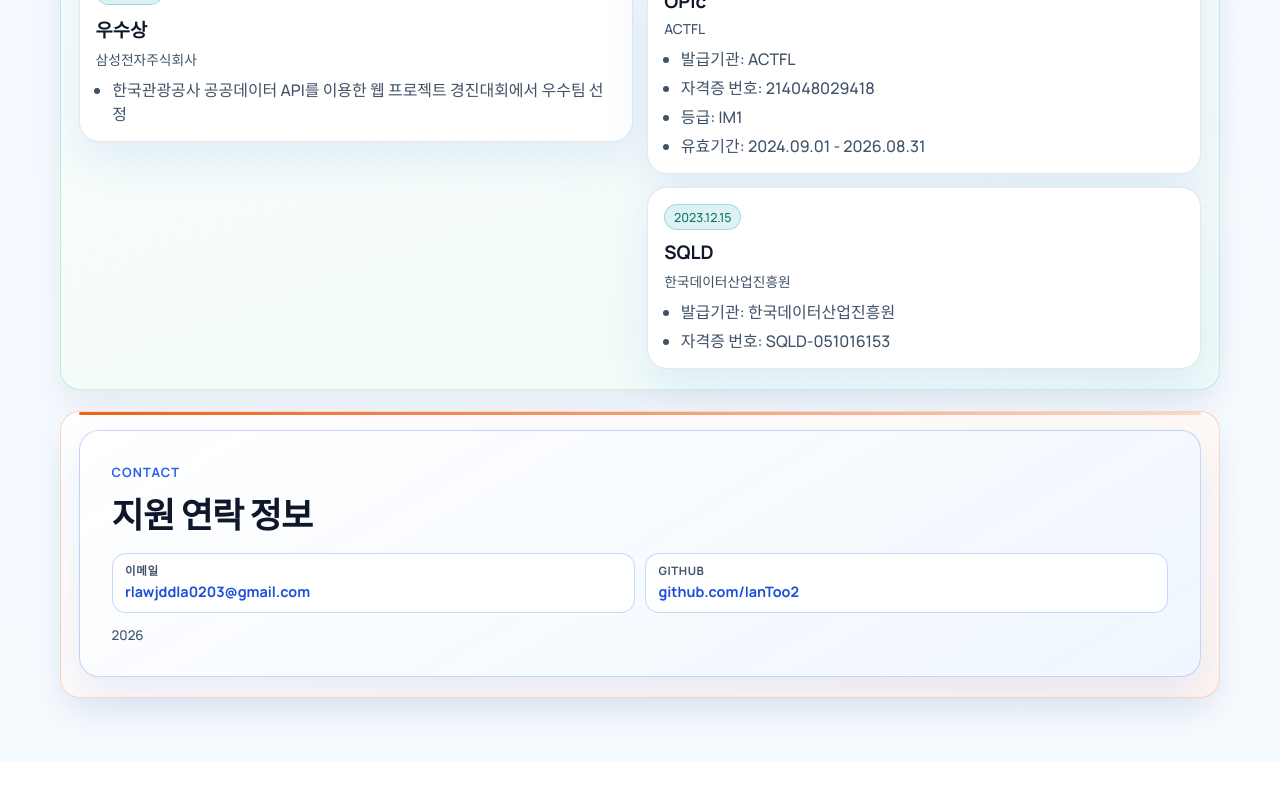
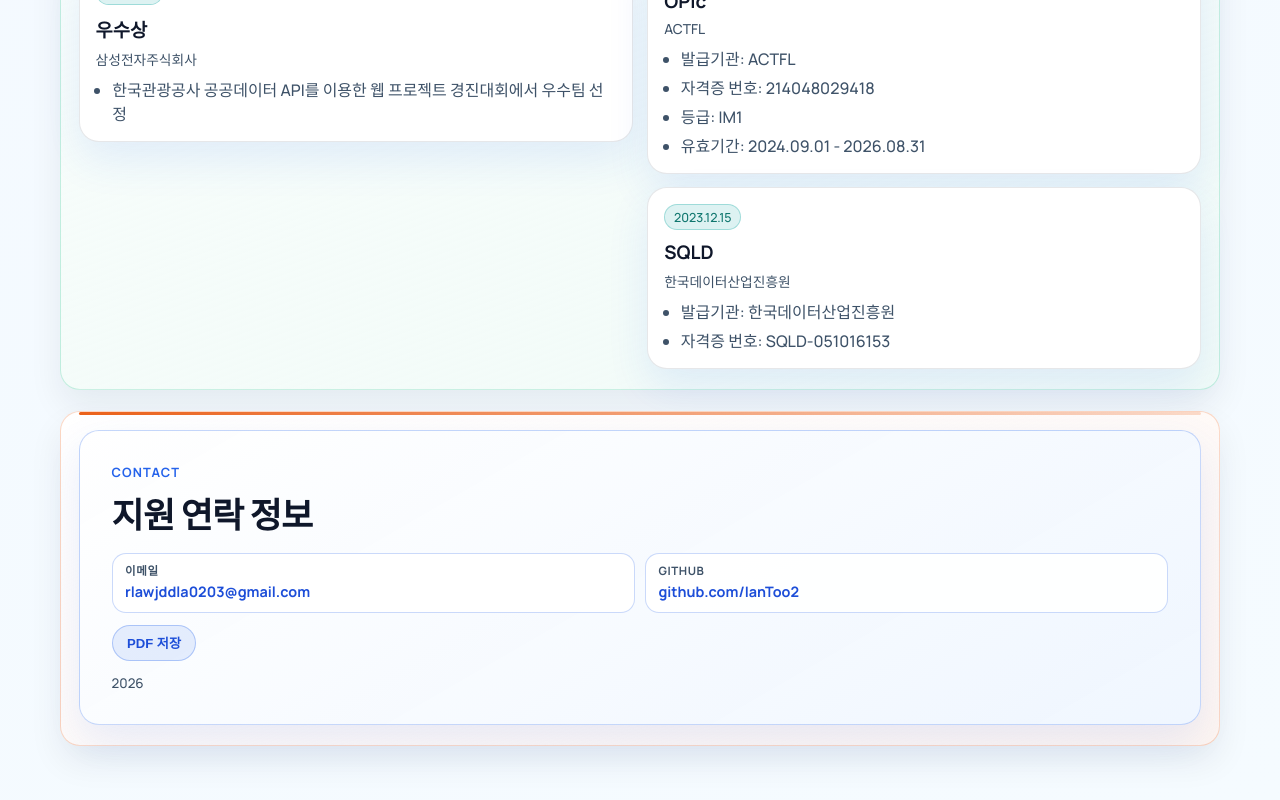
Before and after one commit to IanToo2/portfolio, a React (Vite) app: page / in a window 1280 px wide. Shown: the part 7440-8240 px from the top of the page. Before the commit the page ends 8202 px from the top, so only its background shows below. Built offline with nearby package versions, Linux system fonts and the light colour scheme.

Commit message:
feat: add clean portfolio PDF export

```diff
--- a/package.json
+++ b/package.json
@@ -12,6 +12,8 @@
     "preview": "vite preview"
   },
   "dependencies": {
+    "html2canvas": "^1.4.1",
+    "jspdf": "^2.5.2",
     "react": "^19.1.1",
     "react-dom": "^19.1.1"
   },
--- a/src/App.jsx
+++ b/src/App.jsx
@@ -1,4 +1,4 @@
-import { useMemo, useState } from "react";
+import { useCallback, useMemo, useState } from "react";
 import Icon from "./components/Icon";
 import ContactSection from "./components/sections/ContactSection";
 import ExperienceSection from "./components/sections/ExperienceSection";
@@ -8,6 +8,7 @@ import StackSection from "./components/sections/StackSection";
 import SummarySection from "./components/sections/SummarySection";
 import { TEXT } from "./data/portfolioText";
 import useActiveSection from "./hooks/useActiveSection";
+import usePortfolioPdfExport from "./hooks/usePortfolioPdfExport";
 import usePortfolioViewModel from "./hooks/usePortfolioViewModel";
 import useViewportFlags from "./hooks/useViewportFlags";
 
@@ -46,6 +47,10 @@ export default function App() {
   const { showTopButton, isMobile } = useViewportFlags();
   const sectionIds = useMemo(() => localizedNavItems.map((item) => item.id), [localizedNavItems]);
   const { activeSection, setActiveSection } = useActiveSection(sectionIds);
+  const handlePdfExportError = useCallback(() => {
+    window.alert(t.pdfExportError);
+  }, [t.pdfExportError]);
+  const { isExportingPdf, exportPortfolioPdf } = usePortfolioPdfExport({ onError: handlePdfExportError });
 
   const toggleLang = () => setLang((prev) => (prev === "ko" ? "en" : "ko"));
 
@@ -156,7 +161,13 @@ export default function App() {
           localizedAwards={localizedAwards}
           localizedCertifications={localizedCertifications}
         />
-        <ContactSection t={t} localizedProfile={localizedProfile} year={year} />
+        <ContactSection
+          t={t}
+          localizedProfile={localizedProfile}
+          year={year}
+          onExportPdf={exportPortfolioPdf}
+          isExportingPdf={isExportingPdf}
+        />
       </main>
       <button
         type="button"
--- a/src/components/sections/ContactSection.jsx
+++ b/src/components/sections/ContactSection.jsx
@@ -1,4 +1,4 @@
-export default function ContactSection({ t, localizedProfile, year }) {
+export default function ContactSection({ t, localizedProfile, year, onExportPdf, isExportingPdf }) {
   return (
     <section id="contact" className="section section-contact reveal d6">
       <article className="contact-card panel">
@@ -14,6 +14,11 @@ export default function ContactSection({ t, localizedProfile, year }) {
             <span className="contact-link-value">{localizedProfile.github.replace("https://", "")}</span>
           </a>
         </div>
+        <div className="contact-actions">
+          <button className="contact-pdf-btn" type="button" onClick={onExportPdf} disabled={isExportingPdf}>
+            {isExportingPdf ? t.pdfExportLoading : t.pdfExportLabel}
+          </button>
+        </div>
         <small>{year}</small>
       </article>
     </section>
--- a/src/data/portfolioText.js
+++ b/src/data/portfolioText.js
@@ -39,6 +39,9 @@ export const TEXT = {
     contactMailLabel: "이메일",
     contactCopyLabel: "이메일 복사",
     contactCopiedLabel: "이메일 복사됨",
+    pdfExportLabel: "PDF 저장",
+    pdfExportLoading: "PDF 생성 중...",
+    pdfExportError: "PDF 저장에 실패했습니다. 잠시 후 다시 시도해 주세요.",
     switchLang: "EN",
     skipToMain: "본문으로 이동",
     projectViewLabel: "프로젝트 보기",
@@ -114,6 +117,9 @@ export const TEXT = {
     contactMailLabel: "Email",
     contactCopyLabel: "Copy Email",
     contactCopiedLabel: "Email Copied",
+    pdfExportLabel: "Save as PDF",
+    pdfExportLoading: "Generating PDF...",
+    pdfExportError: "Failed to export PDF. Please try again.",
     switchLang: "KO",
     skipToMain: "Skip to main content",
     projectViewLabel: "Project View",
--- /dev/null
+++ b/src/hooks/usePortfolioPdfExport.js
@@ -0,0 +1,231 @@
+import { useCallback, useState } from "react";
+
+const EXPORT_CLASS = "is-exporting-pdf";
+const TARGET_SELECTOR = "main.container";
+const A4_WIDTH_MM = 210;
+const A4_HEIGHT_MM = 297;
+const PAGE_MARGIN_X_MM = 12;
+const PAGE_MARGIN_Y_MM = 12;
+const CONTENT_WIDTH_MM = A4_WIDTH_MM - PAGE_MARGIN_X_MM * 2;
+const CONTENT_HEIGHT_MM = A4_HEIGHT_MM - PAGE_MARGIN_Y_MM * 2;
+const MIN_PAGE_FILL_RATIO = 0.55;
+const MAX_PAGE_STRETCH_RATIO = 1.15;
+const MIN_SLICE_PX = 80;
+
+const BREAKPOINT_SELECTORS = [
+  "section.section",
+  ".section-head",
+  ".metric-card",
+  ".focus-card",
+  ".stack-card",
+  ".project-subhead",
+  ".project-card",
+  ".work-project-shell",
+  ".timeline-card",
+  ".contact-card"
+];
+
+function formatDatePart(value) {
+  return String(value).padStart(2, "0");
+}
+
+function createFileName() {
+  const now = new Date();
+  const year = now.getFullYear();
+  const month = formatDatePart(now.getMonth() + 1);
+  const day = formatDatePart(now.getDate());
+  return `portfolio-${year}-${month}-${day}.pdf`;
+}
+
+function waitForImages(target) {
+  const images = Array.from(target.querySelectorAll("img"));
+  return Promise.all(
+    images.map((image) => {
+      if (image.complete) {
+        return Promise.resolve();
+      }
+
+      return new Promise((resolve) => {
+        image.addEventListener("load", resolve, { once: true });
+        image.addEventListener("error", resolve, { once: true });
+      });
+    })
+  );
+}
+
+function nextPaint() {
+  return new Promise((resolve) => {
+    requestAnimationFrame(() => resolve());
+  });
+}
+
+function collectBreakpoints(target) {
+  const targetRect = target.getBoundingClientRect();
+  const maxHeight = targetRect.height;
+  const points = new Set();
+  points.add(0);
+
+  BREAKPOINT_SELECTORS.forEach((selector) => {
+    target.querySelectorAll(selector).forEach((element) => {
+      const rect = element.getBoundingClientRect();
+      const top = Math.round(rect.top - targetRect.top);
+      const bottom = Math.round(rect.bottom - targetRect.top);
+
+      if (top > 0 && top < maxHeight) {
+        points.add(top);
+      }
+      if (bottom > 0 && bottom < maxHeight) {
+        points.add(bottom);
+      }
+    });
+  });
+
+  points.add(Math.round(maxHeight));
+  return Array.from(points).sort((a, b) => a - b);
+}
+
+function resolveSliceEnd({ startPx, pageHeightPx, maxCanvasHeightPx, breakpointsPx }) {
+  const idealEnd = Math.min(startPx + pageHeightPx, maxCanvasHeightPx);
+  if (idealEnd >= maxCanvasHeightPx) {
+    return maxCanvasHeightPx;
+  }
+
+  const minEnd = startPx + Math.floor(pageHeightPx * MIN_PAGE_FILL_RATIO);
+  const preferredEnd = breakpointsPx
+    .filter((point) => point >= minEnd && point <= idealEnd && point - startPx >= MIN_SLICE_PX)
+    .pop();
+
+  if (preferredEnd) {
+    return preferredEnd;
+  }
+
+  const maxStretchEnd = Math.min(
+    maxCanvasHeightPx,
+    startPx + Math.floor(pageHeightPx * MAX_PAGE_STRETCH_RATIO)
+  );
+
+  const nextEnd = breakpointsPx.find(
+    (point) => point > idealEnd && point <= maxStretchEnd && point - startPx >= MIN_SLICE_PX
+  );
+
+  if (nextEnd) {
+    return nextEnd;
+  }
+
+  return idealEnd;
+}
+
+export default function usePortfolioPdfExport({ onError }) {
+  const [isExportingPdf, setIsExportingPdf] = useState(false);
+
+  const exportPortfolioPdf = useCallback(async () => {
+    if (isExportingPdf) {
+      return;
+    }
+
+    const target = document.querySelector(TARGET_SELECTOR);
+    if (!target) {
+      onError?.();
+      return;
+    }
+
+    setIsExportingPdf(true);
+
+    try {
+      if (document.fonts?.ready) {
+        await document.fonts.ready;
+      }
+      await waitForImages(target);
+      await nextPaint();
+      const sourceBreakpoints = collectBreakpoints(target);
+      const sourceHeightPx = Math.max(1, Math.round(target.getBoundingClientRect().height));
+
+      const [{ default: html2canvas }, { jsPDF }] = await Promise.all([
+        import("html2canvas"),
+        import("jspdf")
+      ]);
+
+      const scale = Math.min(2, window.devicePixelRatio || 1.5);
+      const canvas = await html2canvas(target, {
+        scale,
+        useCORS: true,
+        backgroundColor: "#ffffff",
+        logging: false,
+        scrollX: 0,
+        scrollY: -window.scrollY,
+        onclone: (clonedDocument) => {
+          clonedDocument.body.classList.add(EXPORT_CLASS);
+        }
+      });
+
+      const pdf = new jsPDF({
+        orientation: "portrait",
+        unit: "mm",
+        format: "a4",
+        compress: true
+      });
+
+      const pxPerMm = canvas.width / CONTENT_WIDTH_MM;
+      const pageHeightPx = Math.max(1, Math.floor(CONTENT_HEIGHT_MM * pxPerMm));
+      const scaleY = canvas.height / sourceHeightPx;
+      const canvasBreakpoints = sourceBreakpoints
+        .map((point) => Math.round(point * scaleY))
+        .filter((point) => point >= 0 && point <= canvas.height)
+        .sort((a, b) => a - b);
+
+      let currentOffsetPx = 0;
+      let pageIndex = 0;
+
+      while (currentOffsetPx < canvas.height) {
+        const endPx = resolveSliceEnd({
+          startPx: currentOffsetPx,
+          pageHeightPx,
+          maxCanvasHeightPx: canvas.height,
+          breakpointsPx: canvasBreakpoints
+        });
+
+        const safeEndPx = Math.max(currentOffsetPx + 1, endPx);
+        const sliceHeightPx = Math.min(safeEndPx - currentOffsetPx, canvas.height - currentOffsetPx);
+        const pageCanvas = document.createElement("canvas");
+        pageCanvas.width = canvas.width;
+        pageCanvas.height = sliceHeightPx;
+
+        const pageCtx = pageCanvas.getContext("2d");
+        pageCtx?.drawImage(
+          canvas,
+          0,
+          currentOffsetPx,
+          canvas.width,
+          sliceHeightPx,
+          0,
+          0,
+          canvas.width,
+          sliceHeightPx
+        );
+
+        const pageImage = pageCanvas.toDataURL("image/png");
+        const renderedHeightMm = sliceHeightPx / pxPerMm;
+
+        if (pageIndex > 0) {
+          pdf.addPage("a4", "portrait");
+        }
+
+        pdf.addImage(pageImage, "PNG", PAGE_MARGIN_X_MM, PAGE_MARGIN_Y_MM, CONTENT_WIDTH_MM, renderedHeightMm);
+        currentOffsetPx += sliceHeightPx;
+        pageIndex += 1;
+      }
+
+      pdf.save(createFileName());
+    } catch (error) {
+      console.error("PDF export failed:", error);
+      onError?.();
+    } finally {
+      setIsExportingPdf(false);
+    }
+  }, [isExportingPdf, onError]);
+
+  return {
+    isExportingPdf,
+    exportPortfolioPdf
+  };
+}
--- a/src/styles/global.css
+++ b/src/styles/global.css
@@ -1119,6 +1119,36 @@ a {
   gap: 0.62rem;
 }
 
+.contact-actions {
+  margin-top: 0.72rem;
+}
+
+.contact-pdf-btn {
+  appearance: none;
+  border: 1px solid rgba(37, 99, 235, 0.3);
+  border-radius: 999px;
+  background: rgba(37, 99, 235, 0.1);
+  color: #1d4ed8;
+  padding: 0.48rem 0.9rem;
+  font-size: 0.82rem;
+  font-weight: 700;
+  cursor: pointer;
+  transition: border-color 160ms ease, background-color 160ms ease, transform 160ms ease;
+}
+
+.contact-pdf-btn:hover,
+.contact-pdf-btn:focus-visible {
+  border-color: rgba(37, 99, 235, 0.48);
+  background: rgba(37, 99, 235, 0.14);
+  transform: translateY(-1px);
+}
+
+.contact-pdf-btn:disabled {
+  opacity: 0.66;
+  cursor: wait;
+  transform: none;
+}
+
 .contact-link {
   border: 1px solid rgba(37, 99, 235, 0.24);
   border-radius: 14px;
@@ -1190,6 +1220,62 @@ a {
   pointer-events: auto;
 }
 
+body.is-exporting-pdf {
+  background: #ffffff;
+}
+
+body.is-exporting-pdf .topbar,
+body.is-exporting-pdf .to-top,
+body.is-exporting-pdf .contact-actions {
+  display: none !important;
+}
+
+body.is-exporting-pdf .bg-layer,
+body.is-exporting-pdf .grain {
+  opacity: 0 !important;
+}
+
+body.is-exporting-pdf .reveal {
+  opacity: 1 !important;
+  transform: none !important;
+  animation: none !important;
+}
+
+body.is-exporting-pdf * {
+  transition: none !important;
+}
+
+body.is-exporting-pdf .hero-actions {
+  display: none !important;
+}
+
+body.is-exporting-pdf .hero h1 .hero-title {
+  background: none !important;
+  -webkit-background-clip: initial !important;
+  background-clip: initial !important;
+  color: #1d4ed8 !important;
+}
+
+body.is-exporting-pdf .panel,
+body.is-exporting-pdf .hero-panel,
+body.is-exporting-pdf .section,
+body.is-exporting-pdf .featured-grid .project-card,
+body.is-exporting-pdf .work-project-shell,
+body.is-exporting-pdf .project-subhead,
+body.is-exporting-pdf .focus-card.c1,
+body.is-exporting-pdf .focus-card.c2,
+body.is-exporting-pdf .focus-card.c3,
+body.is-exporting-pdf .contact-card {
+  background: #ffffff !important;
+  box-shadow: none !important;
+  backdrop-filter: none !important;
+}
+
+body.is-exporting-pdf .stack-card::before,
+body.is-exporting-pdf .section::before {
+  opacity: 0.35;
+}
+
 .reveal {
   opacity: 0;
   transform: translateY(14px);
```
Also changed, not shown: 1 other file (tests, documents, lock files or other folders).
